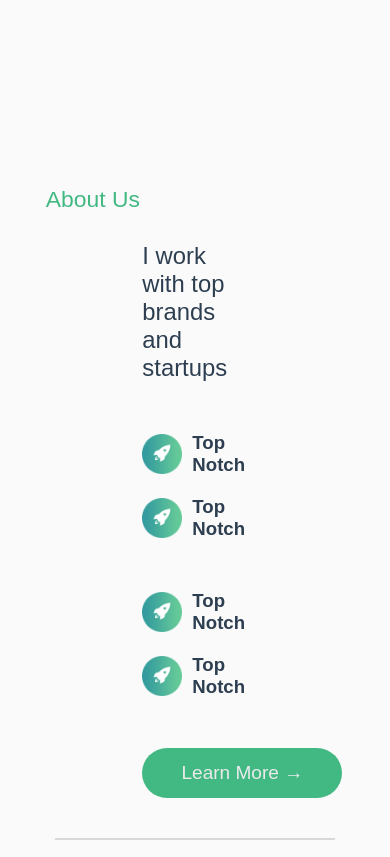
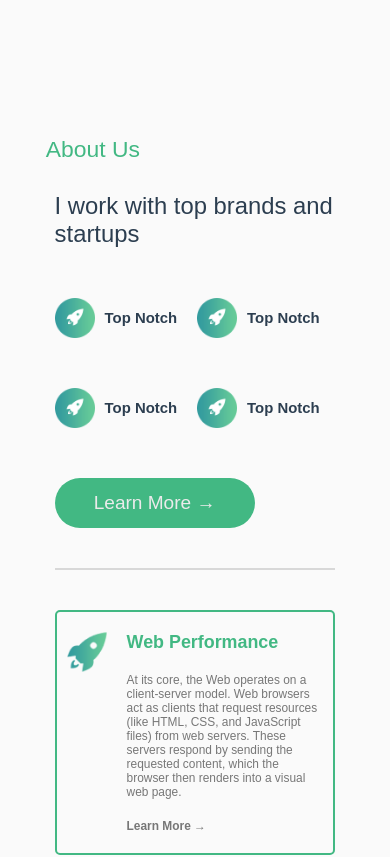
Before and after one commit to Roshdy-Learning-Web/Breezed, a Vue app: page / in a window 390 px wide. Shown: the part 817-1674 px from the top of the page. Built offline with nearby package versions, Linux system fonts and the light colour scheme.

Commit message:
make about page more responsive

```diff
--- a/package.json
+++ b/package.json
@@ -4,7 +4,7 @@
   "private": true,
   "type": "module",
   "scripts": {
-    "dev": "vite",
+    "dev": "vite --host",
     "build": "vite build",
     "preview": "vite preview"
   },
--- a/src/assets/css/base.css
+++ b/src/assets/css/base.css
@@ -23,12 +23,18 @@ html{
 }
 
 body {
+  max-width: 100%;
   min-height: 100vh;
   color: var(--color-text);
   background: var(--color-background);
   font-family: Arial, Helvetica, sans-serif;
 }
 
+
+#app{
+  min-height: 100vh;
+  max-width: 100vw;
+}
 h1 {
   font-size: 7em;
   line-height: 1.1;
--- a/src/assets/css/pages/about-us.css
+++ b/src/assets/css/pages/about-us.css
@@ -3,15 +3,16 @@
     align-items: center;
     flex-direction: column;
     gap: 3rem;
-    height: 100vh;
+    min-height: 100vh;
     width: 90%;
     margin: 0 auto;
     color: var(--color-text);
+    padding: 5rem 0;
 }
 
 .title {
     width: 85%;
-    margin-top: 15rem;
+    margin-top: 5rem;
     text-align: start;
 }
 
@@ -170,17 +171,30 @@ main{
         flex-wrap: wrap;
         justify-content: center;
     }
+    .left{
+        width: 80%;
+    }
+    .right{
+        width: 80%;
+    }
     .card{
         border: 2px solid var(--color-primary);
     }
+    .row{
+        gap: 4rem;
+    }
+
 }
 
-@media screen and (max-width: 400px) {
+@media screen and (max-width: 430px) {
     .row{
-        flex-direction: column;
+        /* flex-direction: column; */
         gap: 2rem;
     }
     .right{
         display: none;
     }
+    .left-icon-item{
+        font-size: 20em;
+    }
 }
--- a/src/pages/about-us/partials/main-section.vue
+++ b/src/pages/about-us/partials/main-section.vue
@@ -29,7 +29,7 @@
         <div class="right">
             <div>
                 <p>
-                    <a href="#">Breazed with Vue</a>
+                    <a href="#">Breezed with Vue</a>
                     Today’s web is highly interactive, dynamic, and personalized. Modern websites are often powered
                     by frameworks and libraries such as React, Vue.js, or Angular, and many are backed by databases
                     and APIs.
```
